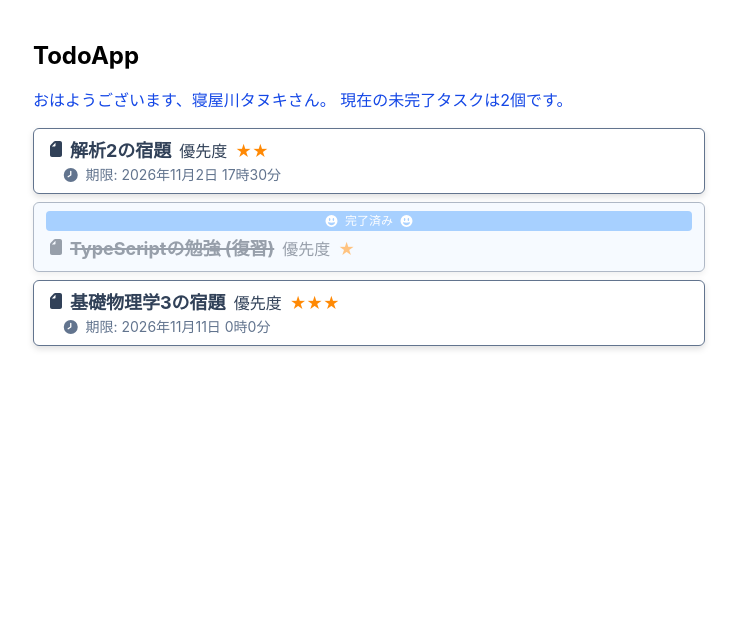
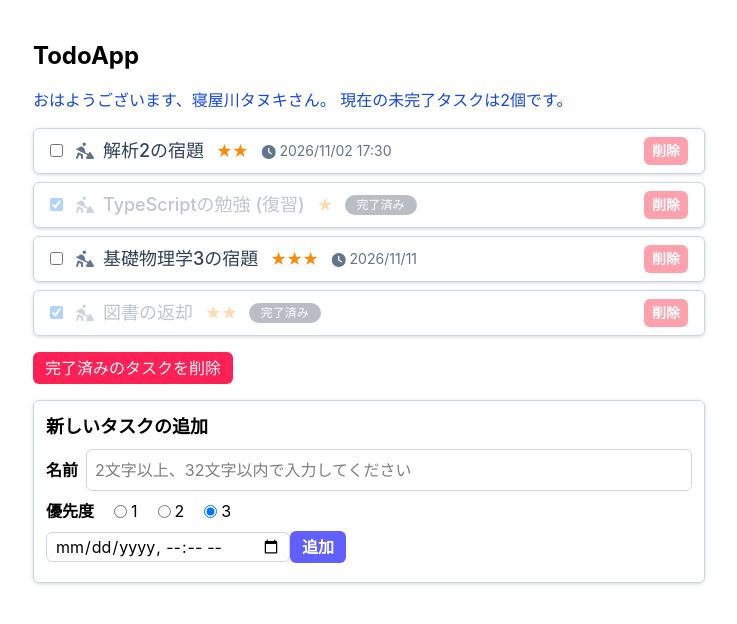
Before and after one commit to TakeshiWada1980/react-todo-app, a React (Vite) app: page / in a window 1280 px wide. Shown: the top 624 px of the page, without its empty margins (271-1008 px from the left). Built offline with nearby package versions, Linux system fonts and the light colour scheme.

Commit message:
update App.tsx, TodoList.tsx and initTodos.ts

```diff
--- a/src/App.tsx
+++ b/src/App.tsx
@@ -3,11 +3,88 @@ import type { Todo } from "./types";
 import { initTodos } from "./initTodos";
 import WelcomeMessage from "./WelcomeMessage";
 import TodoList from "./TodoList";
+import { v4 as uuid } from "uuid"; // ◀◀ 追加
+import { twMerge } from "tailwind-merge"; // ◀◀ 追加
+import dayjs from "dayjs";
+import { FontAwesomeIcon } from "@fortawesome/react-fontawesome";
+import { faTriangleExclamation } from "@fortawesome/free-solid-svg-icons";
 
 const App = () => {
   const [todos, setTodos] = useState<Todo[]>(initTodos);
-  const uncompletedCount = todos.filter((todo: Todo) => !todo.isDone).length; // 未完了タスクの数え上げ
+  const [newTodoName, setNewTodoName] = useState(""); // ◀◀ 追加
+  const uncompletedCount = todos.filter((todo: Todo) => !todo.isDone).length;
+  const [newTodoPriority, setNewTodoPriority] = useState(3); // ◀◀ 追加
+  const [newTodoDeadline, setNewTodoDeadline] = useState<Date | null>(null);
+  const [newTodoNameError, setNewTodoNameError] = useState("");
+
   console.log(JSON.stringify(todos, null, 2));
+
+  // ▼▼ 追加
+  const isValidTodoName = (name: string): string => {
+    if (name.length < 2 || name.length > 32) {
+      return "2文字以上、32文字以内で入力してください";
+    } else {
+      return "";
+    }
+  };
+
+  const updateNewTodoName = (e: React.ChangeEvent<HTMLInputElement>) => {
+    setNewTodoNameError(isValidTodoName(e.target.value)); // ◀◀ 追加
+    setNewTodoName(e.target.value);
+  };
+
+  const updateNewTodoPriority = (e: React.ChangeEvent<HTMLInputElement>) => {
+    setNewTodoPriority(Number(e.target.value));
+  };
+
+  const updateDeadline = (e: React.ChangeEvent<HTMLInputElement>) => {
+    const dt = e.target.value;
+    console.log(`UI操作で日時が "${dt}" (${typeof dt}型) に変更されました。`);
+    setNewTodoDeadline(dt === "" ? null : new Date(dt));
+  };
+
+  const addNewTodo = () => {
+    // ▼▼ 編集
+    const err = isValidTodoName(newTodoName);
+    if (err !== "") {
+      setNewTodoNameError(err);
+      return;
+    }
+    const newTodo: Todo = {
+      id: uuid(),
+      name: newTodoName,
+      isDone: false,
+      priority: newTodoPriority,
+      deadline: newTodoDeadline,
+    };
+    const updatedTodos = [...todos, newTodo];
+    setTodos(updatedTodos);
+    setNewTodoName("");
+    setNewTodoPriority(3);
+    setNewTodoDeadline(null);
+    setNewTodoNameError("");
+  };
+
+  const updateIsDone = (id: string, value: boolean) => {
+    const updatedTodos = todos.map((todo) => {
+      if (todo.id === id) {
+        return { ...todo, isDone: value }; // スプレッド構文
+      } else {
+        return todo;
+      }
+    });
+    setTodos(updatedTodos);
+  };
+
+  const removeCompletedTodos = () => {
+    const updatedTodos = todos.filter((todo) => !todo.isDone);
+    setTodos(updatedTodos);
+  };
+
+  const remove = (id: string) => {
+    const updatedTodos = todos.filter((todo) => todo.id !== id);
+    setTodos(updatedTodos);
+  };
 
   return (
     <div className="mx-4 mt-10 max-w-2xl md:mx-auto">
@@ -18,7 +95,91 @@ const App = () => {
           uncompletedCount={uncompletedCount}
         />
       </div>
-      <TodoList todos={todos} />
+      <TodoList todos={todos} updateIsDone={updateIsDone} remove={remove} />
+
+      <button
+        type="button"
+        onClick={removeCompletedTodos}
+        className={twMerge(
+          "mt-4 cursor-pointer rounded-md px-3 py-1 font-medium",
+          "bg-rose-500 text-white hover:bg-rose-600",
+        )}
+      >
+        完了済みのタスクを削除
+      </button>
+
+      <div className="mt-4 space-y-2 rounded-md border border-slate-300 bg-white p-3 drop-shadow">
+        <h2 className="text-lg font-bold">新しいタスクの追加</h2>
+
+        <div>
+          <div className="flex items-center space-x-2">
+            <label className="font-bold" htmlFor="newTodoName">
+              名前
+            </label>
+            <input
+              id="newTodoName"
+              type="text"
+              value={newTodoName}
+              onChange={updateNewTodoName}
+              className={twMerge(
+                "grow rounded-md border border-gray-300 p-2",
+                newTodoNameError && "border-red-500 outline-red-500",
+              )}
+              placeholder="2文字以上、32文字以内で入力してください"
+            />
+          </div>
+          {newTodoNameError && (
+            <div className="ml-10 flex items-center space-x-1 text-sm font-medium text-red-500">
+              <FontAwesomeIcon
+                icon={faTriangleExclamation}
+                className="mr-0.5"
+              />
+              <div>{newTodoNameError}</div>
+            </div>
+          )}
+        </div>
+
+        <div className="flex gap-5">
+          <div className="font-bold">優先度</div>
+          {[1, 2, 3].map((value) => (
+            <label key={value} className="flex items-center space-x-1">
+              <input
+                id={`priority-${value}`}
+                name="priorityGroup"
+                type="radio"
+                value={value}
+                checked={newTodoPriority === value}
+                onChange={updateNewTodoPriority}
+              />
+              <span>{value}</span>
+            </label>
+          ))}
+        </div>
+
+        <input
+          type="datetime-local"
+          id="deadline"
+          value={
+            newTodoDeadline
+              ? dayjs(newTodoDeadline).format("YYYY-MM-DDTHH:mm:ss")
+              : ""
+          }
+          onChange={updateDeadline}
+          className="rounded-md border border-gray-300 px-2 py-0.5"
+        />
+
+        <button
+          type="button"
+          onClick={addNewTodo}
+          className={twMerge(
+            "cursor-pointer rounded-md px-3 py-1",
+            "bg-indigo-500 font-bold text-white hover:bg-indigo-600",
+            newTodoNameError && "cursor-not-allowed opacity-50",
+          )}
+        >
+          追加
+        </button>
+      </div>
     </div>
   );
 };
--- a/src/TodoList.tsx
+++ b/src/TodoList.tsx
@@ -32,18 +32,23 @@ import React from "react";
 import type { Todo } from "./types";
 import dayjs from "dayjs";
 import { FontAwesomeIcon } from "@fortawesome/react-fontawesome";
-import {
-  faFile,
-  faClock,
-  faFaceGrinWide,
-} from "@fortawesome/free-solid-svg-icons";
+import { faClock, faPersonDigging } from "@fortawesome/free-solid-svg-icons";
 import { twMerge } from "tailwind-merge";
 
 type Props = {
   todos: Todo[];
+  updateIsDone: (id: string, value: boolean) => void;
+  remove: (id: string) => void;
 };
 
 const num2star = (n: number): string => "★".repeat(4 - n);
+
+const formattedDate = (date: Date) => {
+  if (date.getHours() === 0 && date.getMinutes() === 0) {
+    return dayjs(date).format("YYYY/MM/DD");
+  }
+  return dayjs(date).format("YYYY/MM/DD HH:mm");
+};
 
 const TodoList = (props: Props) => {
   const todos = props.todos;
@@ -60,46 +65,68 @@ const TodoList = (props: Props) => {
     <div className="flex flex-col gap-2">
       {todos.map((todo) => (
         <div
+          className="flex rounded-md border border-slate-300 bg-white px-4 py-2 drop-shadow"
           key={todo.id}
-          className={twMerge(
-            "rounded-md border border-slate-500 bg-white px-3 py-2 drop-shadow-md",
-            todo.isDone && "bg-blue-50 opacity-50",
-          )}
         >
-          {todo.isDone && (
-            <div className="mb-1 rounded bg-blue-400 px-2 py-0.5 text-center text-xs text-white">
-              <FontAwesomeIcon icon={faFaceGrinWide} className="mr-1.5" />
-              完了済み
-              <FontAwesomeIcon icon={faFaceGrinWide} className="ml-1.5" />
-            </div>
-          )}
-          <div className="flex flex-row items-baseline text-slate-700">
-            <FontAwesomeIcon icon={faFile} flip="horizontal" className="mr-1" />
+          <div className="flex w-full items-center justify-between">
             <div
               className={twMerge(
-                "text-lg font-bold",
-                todo.isDone && "line-through decoration-2",
+                "flex items-center",
+                todo.isDone && "opacity-30",
               )}
             >
-              {todo.name}
+              <div>
+                <input
+                  type="checkbox"
+                  checked={todo.isDone}
+                  onChange={(e) =>
+                    props.updateIsDone(todo.id, e.target.checked)
+                  }
+                  className="mr-3 cursor-pointer"
+                />
+              </div>
+              <div>
+                <FontAwesomeIcon
+                  icon={faPersonDigging}
+                  className="mr-2 text-slate-500"
+                />
+              </div>
+              <div className="mr-3 text-lg font-medium text-slate-700">
+                {todo.name}
+              </div>
+              <div className="mr-3 tracking-tighter text-orange-400">
+                {num2star(todo.priority)}
+              </div>
+              {todo.deadline && (
+                <div className="mr-3 flex items-center text-slate-500">
+                  <div>
+                    <FontAwesomeIcon
+                      icon={faClock}
+                      className="mr-0.5 text-sm"
+                    />
+                  </div>
+                  <div className="text-sm">{formattedDate(todo.deadline)}</div>
+                </div>
+              )}
+              {todo.isDone && (
+                <div className="rounded-full bg-slate-800 px-3 py-0.5 text-xs font-medium text-white">
+                  完了済み
+                </div>
+              )}
             </div>
-            <div className="ml-2">優先度 </div>
-            <div className="ml-2 text-orange-400">
-              {num2star(todo.priority)}
+            <div>
+              <button
+                onClick={() => props.remove(todo.id)}
+                className={twMerge(
+                  "rounded-md px-2 py-1 text-sm font-bold",
+                  "bg-rose-300 text-white hover:bg-rose-500",
+                  "cursor-pointer",
+                )}
+              >
+                削除
+              </button>
             </div>
           </div>
-          {todo.deadline && (
-            <div className="ml-4 flex items-center text-sm text-slate-500">
-              <FontAwesomeIcon
-                icon={faClock}
-                flip="horizontal"
-                className="mr-1.5"
-              />
-              <div className={twMerge(todo.isDone && "line-through")}>
-                期限: {dayjs(todo.deadline).format("YYYY年M月D日 H時m分")}
-              </div>
-            </div>
-          )}
         </div>
       ))}
     </div>
--- a/src/initTodos.ts
+++ b/src/initTodos.ts
@@ -23,4 +23,11 @@ export const initTodos: Todo[] = [
     priority: 1,
     deadline: new Date(2026, 10, 11),
   },
+  {
+    id: uuid(),
+    name: "図書の返却",
+    isDone: true,
+    priority: 2,
+    deadline: null,
+  },
 ];
```
